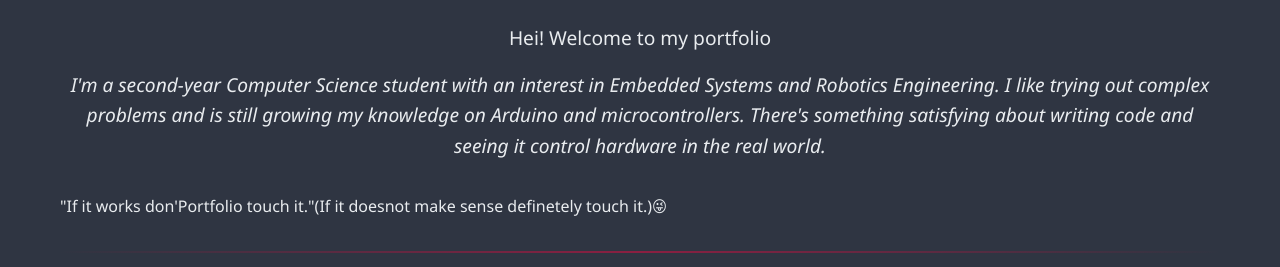
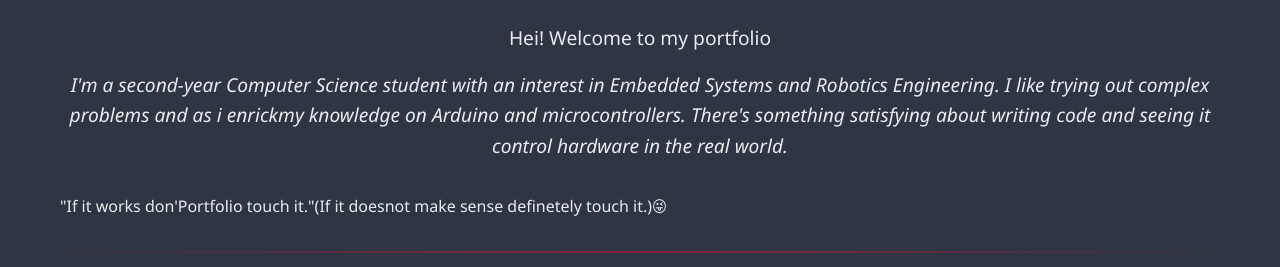
Before and after one commit to a-kum2580/Portifolio_css4, a plain HTML site: page index.html in a window 1280 px wide. Shown: the part 138-405 px from the top of the page. Drawn offline with Linux system fonts and the light colour scheme.

Commit message:
Update index.html

```diff
--- a/index.html
+++ b/index.html
@@ -10,7 +10,7 @@
 
     <h1>Anna's Portfolio😎</h1>
     <p>Hei! Welcome to my portfolio</p>
-    <p>I'm a second-year Computer Science student with an interest in Embedded Systems and Robotics Engineering. I like  trying out complex problems and is still growing my knowledge on  Arduino and microcontrollers. There's something satisfying about writing code and seeing it control hardware in the real world.</p>
+    <p>I'm a second-year Computer Science student with an interest in Embedded Systems and Robotics Engineering. I like  trying out complex problems and as i enrickmy knowledge on  Arduino and microcontrollers. There's something satisfying about writing code and seeing it control hardware in the real world.</p>
     <p>"If it works don'Portfolio touch it."(If it doesnot make sense definetely touch it.)😜</p>
     <hr> <!--Section Separator-->
 
```
